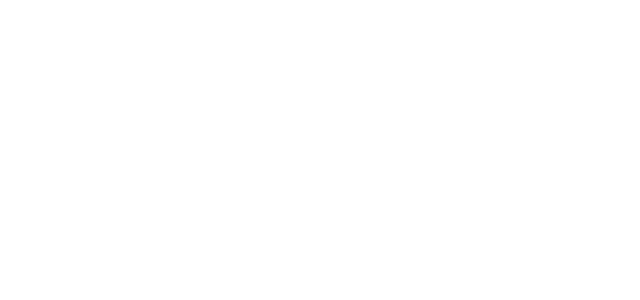
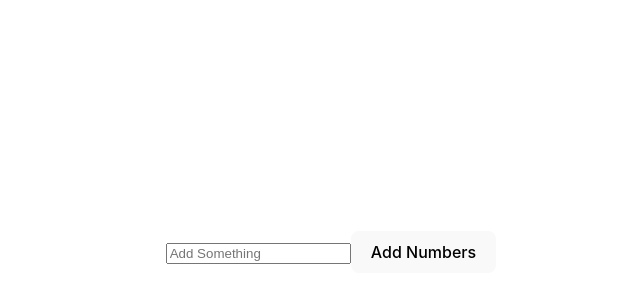
Before and after one commit to davi-p-oliveira-11/react-interview-quest, a React (Vite) app: page / in a window 1280 px wide. Shown: the part 148-448 px from the top of the page, without its empty margins (309-949 px from the left). Built offline with nearby package versions, Linux system fonts and the light colour scheme.

Commit message:
event handling component and logic

```diff
--- a/src/components/eventhandling/EventHandling.jsx
+++ b/src/components/eventhandling/EventHandling.jsx
@@ -1,6 +1,16 @@
-
 function EventHandler() {
-  return <div className="EventHandler"></div>
+  const getInput = (e) => {
+    console.log(e.target.name);
+  };
+  const addNums = (num1, num2) => {
+    console.log(num1 + num2);
+  };
+  return (
+    <div className="EventHandler">
+      <input placeholder="Add Something" onChange={getInput} name="input" />
+      <button onClick={() => addNums(2, 3)}>Add Numbers</button>
+    </div>
+  );
 }
 
-export default EventHandler
+export default EventHandler;
```
